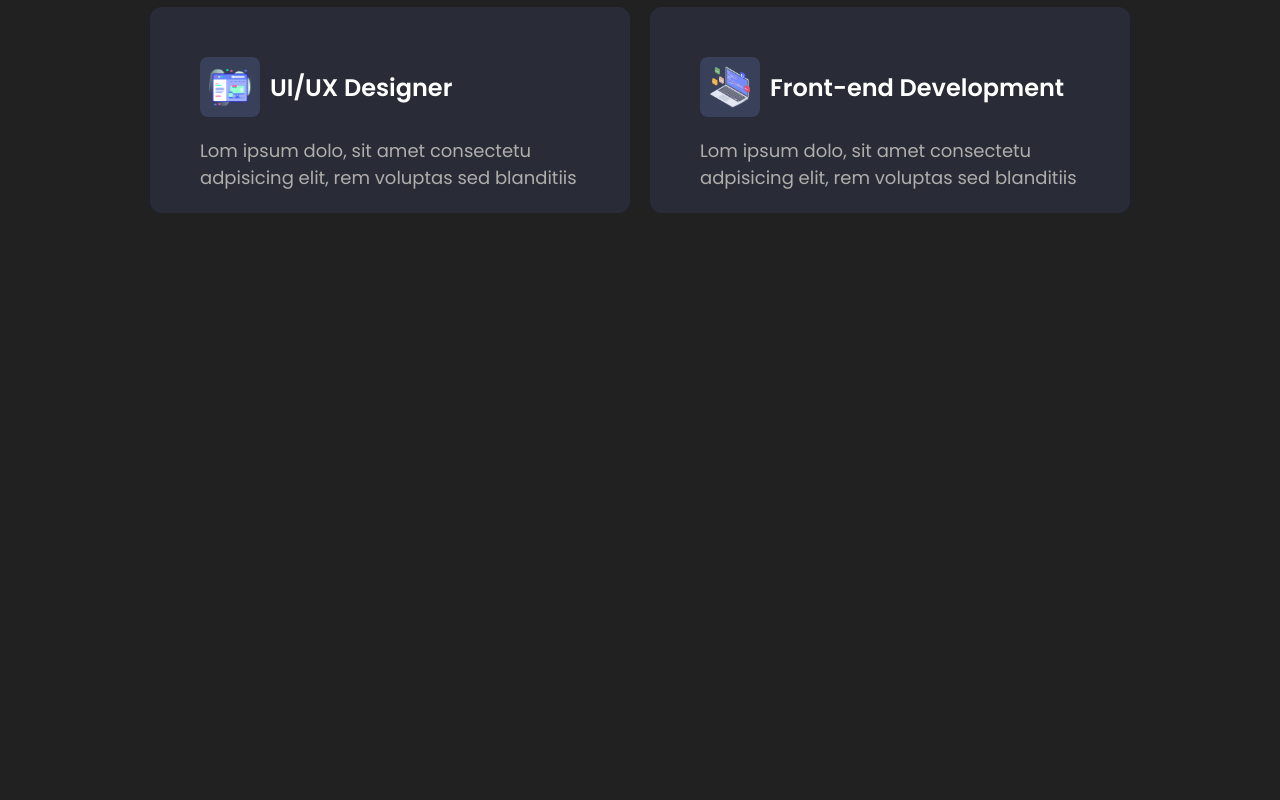
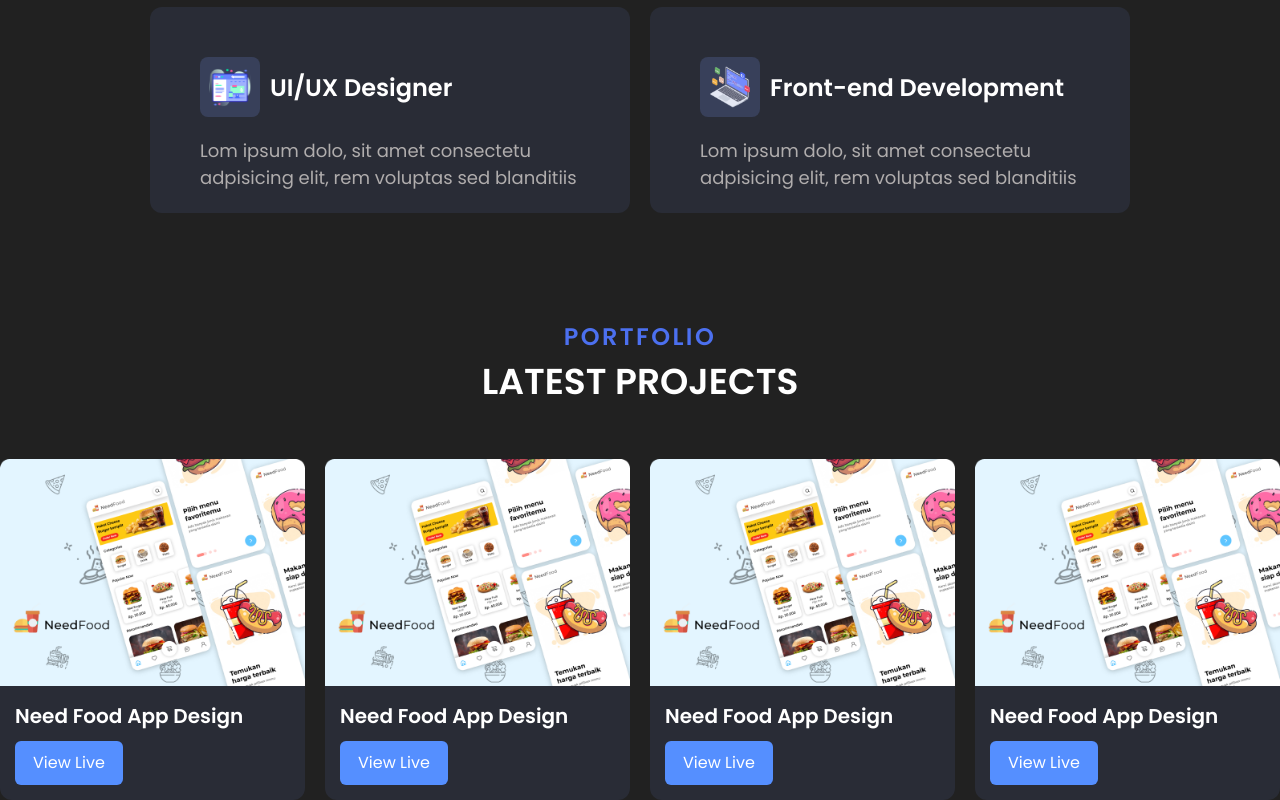
Before and after one commit to zahid-self/portfolio, a Next.js app: page / in a window 1280 px wide. Shown: the part 1419-2219 px from the top of the page. Before the commit the page ends 1632 px from the top, so only its background shows below. Built offline with nearby package versions, Linux system fonts and the light colour scheme.

Commit message:
feat:add projects section

```diff
--- a/src/app/page.tsx
+++ b/src/app/page.tsx
@@ -13,6 +13,40 @@ export default function Home() {
       </div>
       <About />
       <Skills />
+      <section className='container mx-auto mt-[106px]'>
+        <h5 className='text-[#4C70EF] font-Poppins text-[24px] not-italic font-semibold leading-[normal] tracking-[2.4px] text-center uppercase mb-[12x]'>portfolio</h5>
+        <h3 className='text-[#FFF] font-Poppins text-[36px] not-italic font-semibold text-center leading-[normal] mb-[50px] uppercase'>latest projects</h3>
+        <div className='flex justify-between gap-[20px]'>
+          <div className='rounded-tl-none rounded-br-[12px] rounded-tr-none rounded-bl-[12px] bg-[#292C36]'>
+            <Image src={'/portfolio1.png'} width={380} height={283} alt='' />
+            <div className='p-[15px]'>
+              <p className='text-[#FFF] text-[20px] not-italic font-semibold leading-[normal] mb-[10px]'>Need Food App Design</p>
+              <button className='inline-flex px-[18px] py-[10px] items-start gap-[10px] rounded-[6px] bg-[#558FFF]'>View Live</button>
+            </div>
+          </div>
+          <div className='rounded-tl-none rounded-br-[12px] rounded-tr-none rounded-bl-[12px] bg-[#292C36]'>
+            <Image src={'/portfolio1.png'} width={380} height={283} alt='' />
+            <div className='p-[15px]'>
+              <p className='text-[#FFF] text-[20px] not-italic font-semibold leading-[normal] mb-[10px]'>Need Food App Design</p>
+              <button className='inline-flex px-[18px] py-[10px] items-start gap-[10px] rounded-[6px] bg-[#558FFF]'>View Live</button>
+            </div>
+          </div>
+          <div className='rounded-tl-none rounded-br-[12px] rounded-tr-none rounded-bl-[12px] bg-[#292C36]'>
+            <Image src={'/portfolio1.png'} width={380} height={283} alt='' />
+            <div className='p-[15px]'>
+              <p className='text-[#FFF] text-[20px] not-italic font-semibold leading-[normal] mb-[10px]'>Need Food App Design</p>
+              <button className='inline-flex px-[18px] py-[10px] items-start gap-[10px] rounded-[6px] bg-[#558FFF]'>View Live</button>
+            </div>
+          </div>
+          <div className='rounded-tl-none rounded-br-[12px] rounded-tr-none rounded-bl-[12px] bg-[#292C36]'>
+            <Image src={'/portfolio1.png'} width={380} height={283} alt='' />
+            <div className='p-[15px]'>
+              <p className='text-[#FFF] text-[20px] not-italic font-semibold leading-[normal] mb-[10px]'>Need Food App Design</p>
+              <button className='inline-flex px-[18px] py-[10px] items-start gap-[10px] rounded-[6px] bg-[#558FFF]'>View Live</button>
+            </div>
+          </div>
+        </div>
+      </section>
     </>
   )
 }
```
Also changed, not shown: public/portfolio1.png (added).
